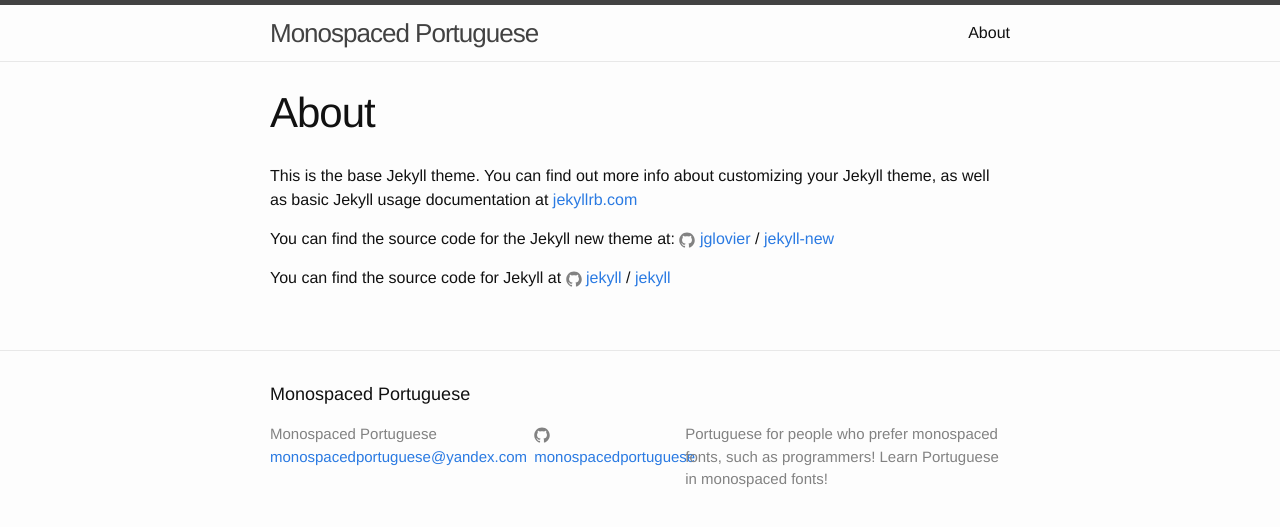
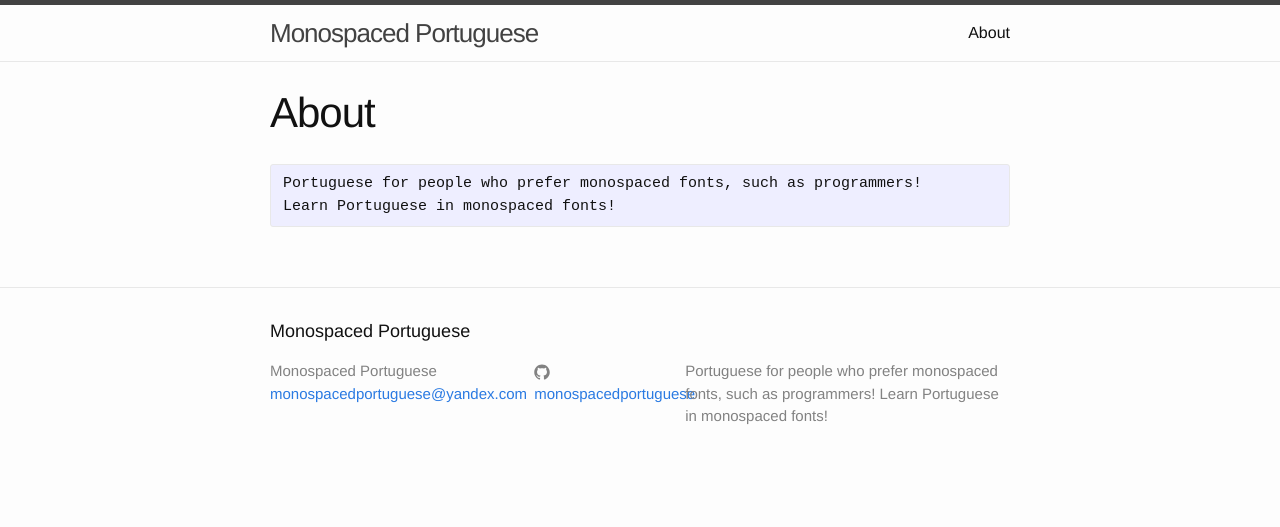
Before and after one commit to monospacedportuguese/monospacedportuguese.github.io, a Jekyll site: the page built from about.md, in a window 1280 px wide. Shown: the top 527 px of the page. Built offline with Jekyll 4.4.1, drawn with Linux system fonts in a browser that asks for light colours.

Commit message:
Remove demo page; update About page

```diff
--- a/about.md
+++ b/about.md
@@ -4,12 +4,7 @@ title: About
 permalink: /about/
 ---
 
-This is the base Jekyll theme. You can find out more info about customizing your Jekyll theme, as well as basic Jekyll usage documentation at [jekyllrb.com](http://jekyllrb.com/)
-
-You can find the source code for the Jekyll new theme at:
-{% include icon-github.html username="jglovier" %} /
-[jekyll-new](https://github.com/jglovier/jekyll-new)
-
-You can find the source code for Jekyll at
-{% include icon-github.html username="jekyll" %} /
-[jekyll](https://github.com/jekyll/jekyll)
+<pre>
+Portuguese for people who prefer monospaced fonts, such as programmers!
+Learn Portuguese in monospaced fonts!
+</pre>
```
Also changed, not shown: _posts/2016-04-02-welcome-to-jekyll.markdown (deleted, +0 -25 lines).
